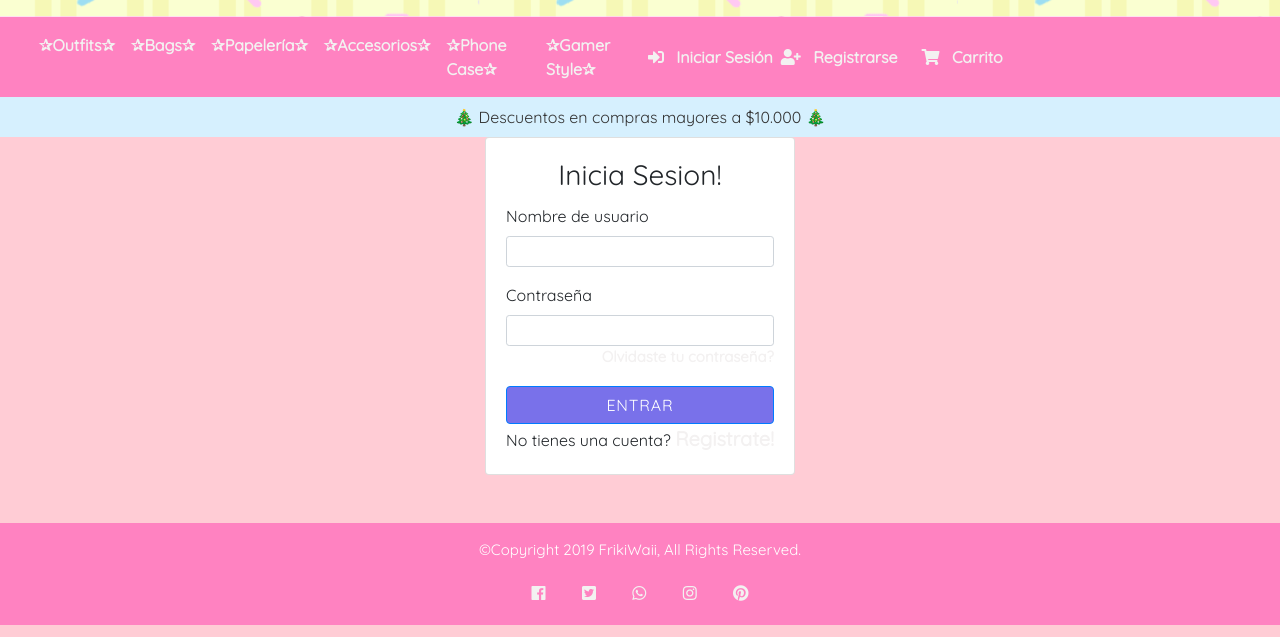
After one commit to JElizabeth1988/FrikiWaii, a Django app: page /accounts/login/ in a window 1280 px wide. The commit adds this page. Shown: the part 163-800 px from the top of the page. Run offline with Django 3.2, Linux system fonts and the light colour scheme; some libraries are stand-ins or nearby versions.

Commit message:
login listo

```diff
--- a/dir_frikiwaiiStore/FrikiWaii/core/templates/core/base.html
+++ b/dir_frikiwaiiStore/FrikiWaii/core/templates/core/base.html
@@ -91,7 +91,7 @@
 
                             <!-- {% else %} -->
                             <!-- Inicio Sesión -->
-                                <a  href="{% url 'login' %}">Iniciar Sesión</a>
+                                <a  href="{% url 'login' %}"></a>Iniciar Sesión</a>
                             <!-- {% endif %} -->
 
 
@@ -166,7 +166,7 @@
                 </ul>
                 <ul class="nav navbar-nav ">
                     <li class="nav-item">
-                        <a href="#"><span class=" nav-link fas fa-sign-in-alt"></span> Iniciar Sesión</a>
+                        <a href="{% url 'login' %}"><span class=" nav-link fas fa-sign-in-alt"></span> Iniciar Sesión</a>
                     </li>
                     <li class="nav-item">
                         <a href="#"><span class=" nav-link fas fa-user-plus"></span> Registrarse</a>
--- /dev/null
+++ b/dir_frikiwaiiStore/FrikiWaii/core/templates/registration/Login.html
@@ -0,0 +1,64 @@
+{% extends "core/base.html" %} {% load static %} {% block contenido %}
+
+<!DOCTYPE html>
+<html lang="en">
+
+<head>
+    <meta charset="UTF-8">
+    <meta name="viewport" content="width=device-width, initial-scale=1.0">
+    <meta http-equiv="X-UA-Compatible" content="ie=edge">
+    <link rel="stylesheet" href="{% static 'core/css/style.css' %}">
+
+    <title>Login</title>
+</head>
+
+<body>
+
+    <div class="Ventana" id="vent">
+
+        <div class="global-container col-12">
+            <div class="row justify-content-center">
+                <div class="card login-form">
+                    <div class="card-body ">
+                        <h3 class="card-title text-center">Inicia Sesion!</h3>
+                        <div class="card-text">
+
+                            <!-- <div class="alert alert-danger alert-dismissible fade show" role="alert">Incorrect username or password.</div>  -->
+                            <form action="{% url 'login' %}" method="POST">
+                                    {% csrf_token %}
+
+                                <div class="form-group">
+                                    <label for="exampleusername1">Nombre de usuario</label>
+                                    <input type="text" class="form-control form-control-sm" name="username">
+                                </div>
+
+                                <div class="form-group">
+                                    <label for="exampleInputPassword1">Contraseña</label>
+                                    <input type="password" class="form-control form-control-sm"
+                                        id="exampleInputPassword1" name="password">
+                                    <a href="#" style="float:right;font-size:15px;">Olvidaste tu contraseña?</a>
+                                </div>
+                                <br>
+                                <button type="submit" class="btn btn-primary btn-block">Entrar</button>
+
+                                <div class="sign-up">
+                                    No tienes una cuenta? <a href="#">Registrate!</a>
+                                </div>
+                            </form>
+                        </div>
+                    </div>
+                </div>
+
+
+            </div>
+
+
+        </div>
+    </div>
+
+
+</body>
+
+</html>
+
+{% endblock contenido %}
--- a/dir_frikiwaiiStore/FrikiWaii/core/views.py
+++ b/dir_frikiwaiiStore/FrikiWaii/core/views.py
@@ -2,6 +2,7 @@ from django.shortcuts import render, redirect
 from .models import Producto, Categoria
 from django.contrib import messages
 from django.contrib.auth.decorators import login_required, permission_required
+
 
 # Create your views here.
 def home(request):
```
Also changed, not shown: dir_frikiwaiiStore/FrikiWaii/core/templates/core/registration/login.html (deleted, +0 -29 lines), dir_frikiwaiiStore/FrikiWaii/db.sqlite3.
